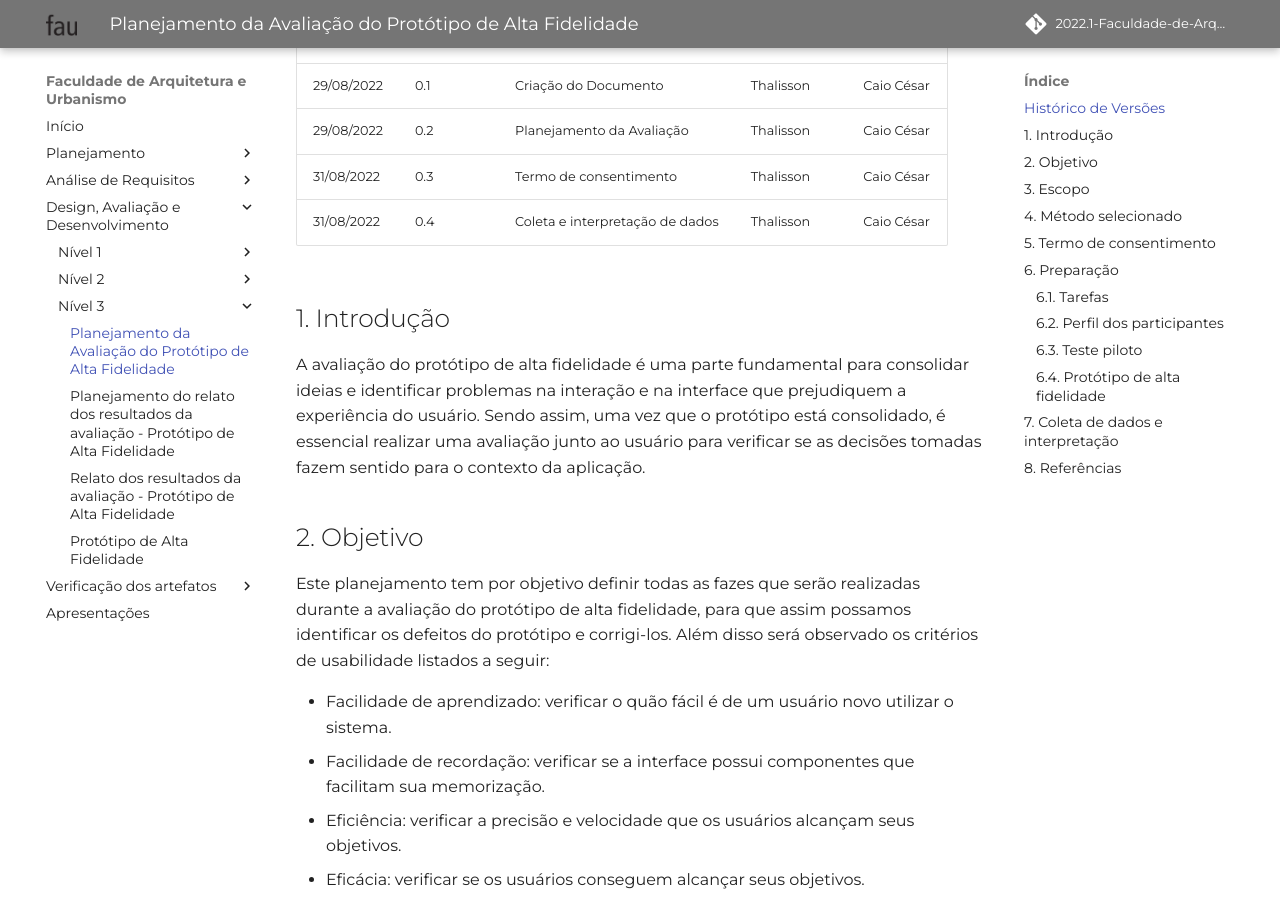
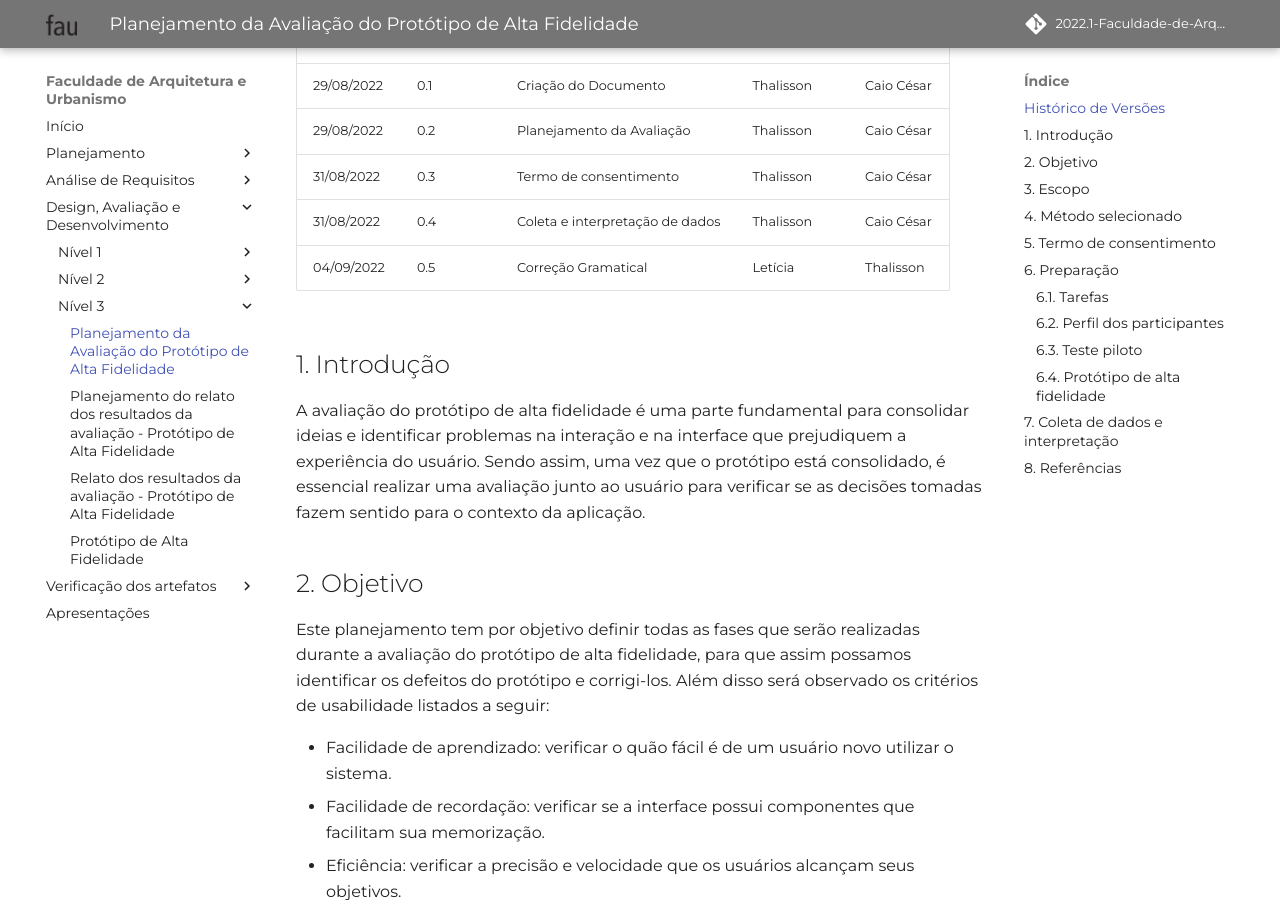
Before and after one commit to Mateusvff/2022.1-Faculdade-de-Arquitetura-e-Urbanismo, an MkDocs documentation site: the page built from docs/designAvalEDesenv/nivel3/planej-avaliacao-prototipo-alta-fidelidade.md, in a window 1280 px wide and 900 px high, scrolled down 284 px. Built offline with MkDocs 1.6.1 and Material for MkDocs 9.7.7, drawn with Linux system fonts in a browser that asks for light colours; some web fonts are replaced; comment, search, counter and statistics services are not loaded.

Commit message:
Correção Gramatical

```diff
--- a/docs/designAvalEDesenv/nivel3/planej-avaliacao-prototipo-alta-fidelidade.md
+++ b/docs/designAvalEDesenv/nivel3/planej-avaliacao-prototipo-alta-fidelidade.md
@@ -8,6 +8,7 @@
 29/08/2022 | 0.2 | Planejamento da Avaliação | Thalisson | Caio César
 31/08/2022 | 0.3 | Termo de consentimento | Thalisson | Caio César
 31/08/2022 | 0.4 | Coleta e interpretação de dados | Thalisson | Caio César
+04/09/2022 | 0.5 | Correção Gramatical | Letícia | Thalisson
 
 ## 1. Introdução
 
@@ -15,7 +16,7 @@ A avaliação do protótipo de alta fidelidade é uma parte fundamental para con
 
 ## 2. Objetivo
 
-Este planejamento tem por objetivo definir todas as fazes que serão realizadas durante a avaliação do protótipo de alta fidelidade, para que assim possamos identificar os defeitos do protótipo e corrigi-los. Além disso será observado os critérios de usabilidade listados a seguir:
+Este planejamento tem por objetivo definir todas as fases que serão realizadas durante a avaliação do protótipo de alta fidelidade, para que assim possamos identificar os defeitos do protótipo e corrigi-los. Além disso será observado os critérios de usabilidade listados a seguir:
 
 - Facilidade de aprendizado: verificar o quão fácil é de um usuário novo utilizar o sistema.
 - Facilidade de recordação: verificar se a interface possui componentes que facilitam sua memorização.
```
